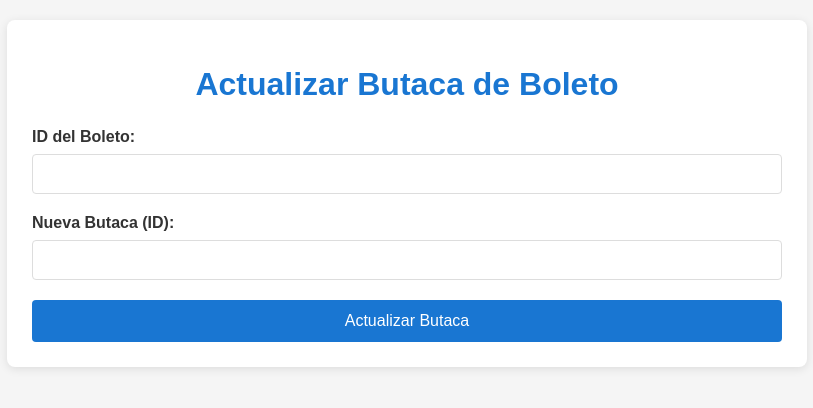
After one commit to naxosit/taller-de-ingenieria-informatica, a PHP site: page /Enc_cartelera/actualizar_compra.php in a window 1280 px wide. The commit adds this page. Shown: the top 408 px of the page, without its empty margins (233-1046 px from the left). Run offline with PHP 8.4, Linux system fonts and the light colour scheme; some libraries are stand-ins or nearby versions.

Commit message:
Se añade update de la entidad Boleto.

```diff
--- a/WEB/PHP/ADMIN/vista_admin.php
+++ b/WEB/PHP/ADMIN/vista_admin.php
@@ -73,6 +73,7 @@ try {
             <a href="../Enc_cartelera/Funciones.php">Vista Funciones</a>
             <a href="../Enc_cartelera/vista_encargado.php">Vista Peliculas</a>
             <a href="../Enc_cartelera/anulacion_compra.php">Anular Compra</a>
+            <a href="../Enc_cartelera/actualizar_compra.php">Modificar Butacas Compradas</a>
         </nav>
     </header>
 
--- /dev/null
+++ b/WEB/PHP/Enc_cartelera/actualizar_compra.php
@@ -0,0 +1,201 @@
+<?php
+// Conexión a la base de datos (igual que en tu código original)
+$host = 'localhost';
+$dbname = 'BD_CINE';
+$username = 'postgres';
+$password = '123456';
+
+try {
+    $conn = new PDO("pgsql:host=$host;dbname=$dbname", $username, $password);
+    $conn->setAttribute(PDO::ATTR_ERRMODE, PDO::ERRMODE_EXCEPTION);
+} catch(PDOException $e) {
+    die("Error de conexión: " . $e->getMessage());
+}
+
+// Procesar formulario para actualizar butaca
+if ($_SERVER['REQUEST_METHOD'] == 'POST' && isset($_POST['actualizar_butaca'])) {
+    $id_boleto = $_POST['id_boleto'];
+    $nueva_butaca = $_POST['nueva_butaca'];
+
+    try {
+        // Iniciar transacción
+        $conn->beginTransaction();
+
+        // 1. Verificar que el boleto existe y está activo
+        $stmt = $conn->prepare("SELECT IdButaca FROM Boleto WHERE Id_Boleto = :id_boleto AND Activo = true");
+        $stmt->bindParam(':id_boleto', $id_boleto);
+        $stmt->execute();
+        $butaca_actual = $stmt->fetchColumn();
+
+        if ($butaca_actual) {
+            // 2. Verificar que la nueva butaca está disponible
+            $stmt = $conn->prepare("SELECT COUNT(*) FROM Boleto WHERE IdButaca = :nueva_butaca AND Activo = true");
+            $stmt->bindParam(':nueva_butaca', $nueva_butaca);
+            $stmt->execute();
+            $butaca_ocupada = $stmt->fetchColumn();
+
+            if ($butaca_ocupada == 0) {
+                // 3. Actualizar el boleto con la nueva butaca
+                $stmt = $conn->prepare("UPDATE Boleto SET IdButaca = :nueva_butaca WHERE Id_Boleto = :id_boleto");
+                $stmt->bindParam(':nueva_butaca', $nueva_butaca);
+                $stmt->bindParam(':id_boleto', $id_boleto);
+                $stmt->execute();
+
+                // 4. Obtener detalles de ambas butacas para mostrar
+                $stmt = $conn->prepare("SELECT Id_Butaca, Fila, Columna FROM Butaca WHERE Id_Butaca IN (:butaca_actual, :nueva_butaca)");
+                $stmt->bindParam(':butaca_actual', $butaca_actual);
+                $stmt->bindParam(':nueva_butaca', $nueva_butaca);
+                $stmt->execute();
+                $detalles_butacas = $stmt->fetchAll(PDO::FETCH_ASSOC);
+
+                $conn->commit();
+                $mensaje = "Butaca actualizada correctamente";
+            } else {
+                $conn->rollBack();
+                $mensaje = "La butaca seleccionada no está disponible";
+            }
+        } else {
+            $conn->rollBack();
+            $mensaje = "El boleto no existe o no está activo";
+        }
+    } catch(PDOException $e) {
+        if ($conn->inTransaction()) {
+            $conn->rollBack();
+        }
+        $mensaje = "Error al procesar la solicitud: " . $e->getMessage();
+    }
+}
+?>
+
+<!DOCTYPE html>
+<html lang="es">
+<head>
+    <meta charset="UTF-8">
+    <meta name="viewport" content="width=device-width, initial-scale=1.0">
+    <title>Actualizar Butaca</title>
+    <style>
+        /* Estilos similares a tu código original */
+        body {
+            font-family: Arial, sans-serif;
+            max-width: 800px;
+            margin: 0 auto;
+            padding: 20px;
+            background-color: #f5f5f5;
+        }
+        .container {
+            background-color: white;
+            padding: 25px;
+            border-radius: 8px;
+            box-shadow: 0 2px 10px rgba(0,0,0,0.1);
+        }
+        h1 {
+            color: #1976D2;
+            text-align: center;
+            margin-bottom: 25px;
+        }
+        .form-group {
+            margin-bottom: 20px;
+        }
+        label {
+            display: block;
+            margin-bottom: 8px;
+            font-weight: bold;
+            color: #333;
+        }
+        input[type="text"], input[type="number"] {
+            width: 100%;
+            padding: 10px;
+            border: 1px solid #ddd;
+            border-radius: 4px;
+            box-sizing: border-box;
+            font-size: 16px;
+        }
+        button {
+            background-color: #1976D2;
+            color: white;
+            padding: 12px 20px;
+            border: none;
+            border-radius: 4px;
+            cursor: pointer;
+            font-size: 16px;
+            width: 100%;
+            transition: background-color 0.3s;
+        }
+        button:hover {
+            background-color: #1565C0;
+        }
+        .message {
+            margin-top: 25px;
+            padding: 15px;
+            border-radius: 4px;
+            border-left: 5px solid;
+        }
+        .success {
+            background-color: #e8f5e9;
+            border-color: #2e7d32;
+            color: #1b5e20;
+        }
+        .error {
+            background-color: #ffebee;
+            border-color: #c62828;
+            color: #b71c1c;
+        }
+        .butacas-info {
+            margin-top: 15px;
+            padding: 15px;
+            background-color: #f5f5f5;
+            border-radius: 4px;
+        }
+    </style>
+</head>
+<body>
+    <div class="container">
+        <h1>Actualizar Butaca de Boleto</h1>
+
+        <form method="post">
+            <div class="form-group">
+                <label for="id_boleto">ID del Boleto:</label>
+                <input type="number" id="id_boleto" name="id_boleto" required>
+            </div>
+
+            <div class="form-group">
+                <label for="nueva_butaca">Nueva Butaca (ID):</label>
+                <input type="number" id="nueva_butaca" name="nueva_butaca" required>
+            </div>
+
+            <button type="submit" name="actualizar_butaca">Actualizar Butaca</button>
+        </form>
+
+        <?php if (isset($mensaje)): ?>
+            <div class="message <?php echo (strpos($mensaje, 'Error') === false) ? 'success' : 'error'; ?>">
+                <p><?php echo $mensaje; ?></p>
+
+                <?php if (isset($detalles_butacas) && !empty($detalles_butacas)): ?>
+                    <div class="butacas-info">
+                        <h3>Detalles del cambio:</h3>
+                        <?php
+                        $butaca_actual = null;
+                        $nueva_butaca = null;
+
+                        foreach ($detalles_butacas as $butaca) {
+                            $id = $butaca['Id_Butaca'] ?? $butaca['id_butaca'] ?? $butaca['id'] ?? '';
+                            $fila = $butaca['Fila'] ?? $butaca['fila'] ?? '';
+                            $columna = $butaca['Columna'] ?? $butaca['columna'] ?? '';
+
+                            if ($id == $butaca_actual) {
+                                $butaca_actual = "Butaca {$fila}{$columna} (ID: {$id})";
+                            } else {
+                                $nueva_butaca = "Butaca {$fila}{$columna} (ID: {$id})";
+                            }
+                        }
+                        ?>
+
+                        <p><strong>Butaca anterior:</strong> <?= $butaca_actual ?? 'No disponible' ?></p>
+                        <p><strong>Nueva butaca:</strong> <?= $nueva_butaca ?? 'No disponible' ?></p>
+                    </div>
+                <?php endif; ?>
+            </div>
+        <?php endif; ?>
+    </div>
+</body>
+</html>
```
